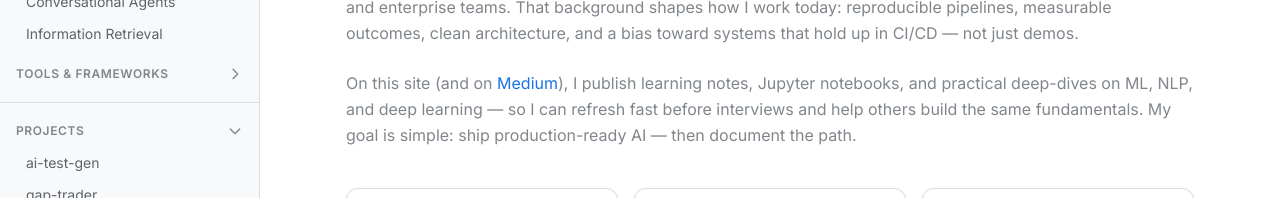
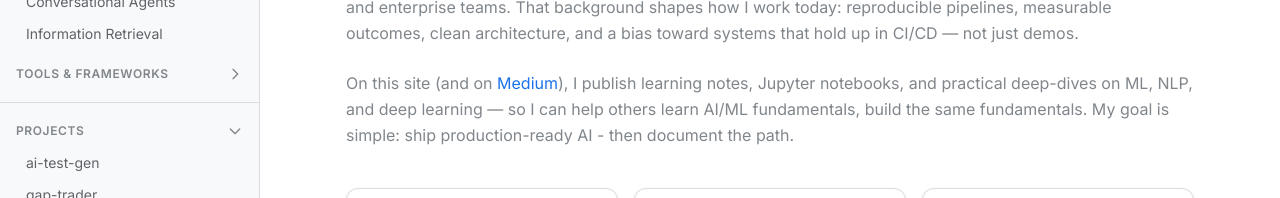
Before and after one commit to Gulzhasm/gulzhasml.com, a Next.js app: page /about in a window 1280 px wide. Shown: the part 372-570 px from the top of the page. Built offline with nearby package versions, Linux system fonts and the light colour scheme.

Commit message:
Updated the About page

```diff
--- a/src/app/about/page.tsx
+++ b/src/app/about/page.tsx
@@ -58,9 +58,8 @@ export default function AboutPage() {
             Medium
           </a>
           ), I publish learning notes, Jupyter notebooks, and practical deep-dives
-          on ML, NLP, and deep learning — so I can refresh fast before interviews and
-          help others build the same fundamentals. My goal is simple: ship production-ready
-          AI — then document the path.
+          on ML, NLP, and deep learning — so I can help others learn AI/ML fundamentals, build the same fundamentals. My goal is simple: ship production-ready
+          AI - then document the path.
         </p>
       </div>
 
--- a/src/components/About.tsx
+++ b/src/components/About.tsx
@@ -2,7 +2,7 @@ export function About() {
   return (
     <section id="about" className="py-24 px-6">
       <div className="max-w-4xl mx-auto">
-        <h2 className="text-3xl font-bold mb-2">About</h2>
+        <h2 className="text-3xl font-bold mb-2">About Gulzhas Mailybayeva</h2>
         <div className="w-16 h-1 bg-gradient-to-r from-[var(--color-accent)] to-[var(--color-accent-secondary)] mb-10 rounded" />
 
         <div className="space-y-6 text-lg text-[var(--color-text-muted)] leading-relaxed">
@@ -38,8 +38,7 @@ export function About() {
               Medium
             </a>
             ), I publish learning notes, Jupyter notebooks, and practical deep-dives
-            on ML, NLP, and deep learning — so I can refresh fast before interviews and
-            help others build the same fundamentals. My goal is simple: ship production-ready
+            on ML, NLP, and deep learning — so I can help others learn AI/ML fundamentals,build the same fundamentals. My goal is simple: ship production-ready
             AI — then document the path.
           </p>
         </div>
```
